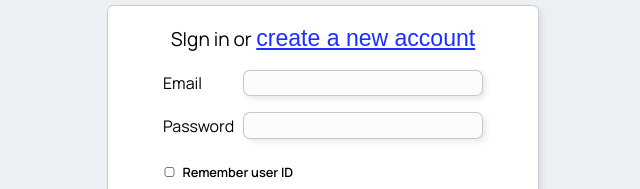
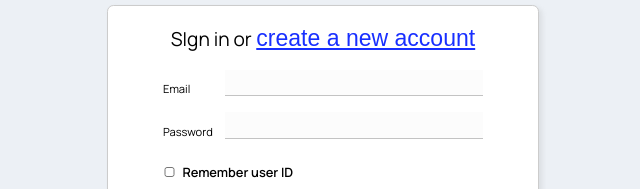
Before and after one commit to isaschlothauer/Web0th, a Next.js app in the folder frontend/: page / in a window 1280 px wide. Shown: the part 211-400 px from the top of the page, without its empty margins (317-957 px from the left). Built offline with nearby package versions, Linux system fonts and the light colour scheme.

Commit message:
Created and added inputField component

```diff
--- a/frontend/app/_components/accountCreation/index.tsx
+++ b/frontend/app/_components/accountCreation/index.tsx
@@ -1,11 +1,11 @@
 "use client"
 
-import React, { ChangeEvent, useState, useEffect } from 'react';
+import React, { useState } from 'react';
 import styles from './index.module.css'
 import { accountRegistrationInputArray } from './accountRegistrationInputArray'
 import SubmitButton from '../formSubmitButton'
 import { ComponentProps } from '../formInput';
-
+import InputField from '../inputField';
 import { emailVerification } from '@/app/hooks/emailVerification';
 
 import axios, {isCancel, AxiosError} from 'axios';
@@ -28,28 +28,25 @@ export default function AccountCreation(componentSetter: ComponentProps) {
     passwordConfirm: '',
   })
 
-  const [ renderMismatchedPassowrdWarningMsg, setRenderMismatchedPassowrdWarningMsg ] = useState<boolean>(false);
-
   const [ renderErrorMsg, setRenderErrorMsg ] = useState<RenderErrorProps>({
     email: false,
     password: 1,
   })
 
   // Input data state handler
-  const handleInputChange = (e: ChangeEvent<HTMLInputElement>) => {
-    const { name, value } = e.target;
-    setRegistrationData((prevState => ({
+  const handleInputChange = (label: string, value: string) => {
+    setRegistrationData((prevState) => ({
       ...prevState,
-      [name]: value,
-    })))
+      [label]: value.trim(),
+    }));
 
     // Resets renderErrorMsg state when input is changed
-    if (name === 'email') {
+    if (label === 'email') {
       setRenderErrorMsg(prevState => ({
         ...prevState,
         email: false
       }))
-    } else if (name === 'password' || name === 'passwordConfirm') {
+    } else if (label === 'password' || label === 'passwordConfirm') {
       setRenderErrorMsg(prevState => ({
         ...prevState,
         password: 1
@@ -90,11 +87,13 @@ export default function AccountCreation(componentSetter: ComponentProps) {
     }
 
     // API call
-    try{
-      const res = await axios.post(`${process.env.NEXT_PUBLIC_URL}:${process.env.NEXT_PUBLIC_BACKEND_PORT}/userRoutes/${process.env.NEXT_PUBLIC_REGISTER}`, registrationData);
-      console.log(res);
-    } catch (error) {
-      console.error(error);
+    if (renderErrorMsg.email == false && passwordMatchVerification == 0) {
+      try{
+        const res = await axios.post(`${process.env.NEXT_PUBLIC_URL}:${process.env.NEXT_PUBLIC_BACKEND_PORT}/userRoutes/${process.env.NEXT_PUBLIC_REGISTER}`, registrationData);
+        console.log(res);
+      } catch (error) {
+        console.error(error);
+      }
     }
   }
 
@@ -115,24 +114,15 @@ export default function AccountCreation(componentSetter: ComponentProps) {
               {/* Input field mapping */}
               {accountRegistrationInputArray.map((item) => (
                 <li key={item.id} className={styles.listStyles}>
-                  <div className={styles.listAlignment}>
-                  <label
-                    htmlFor={item.label}
-                    className={styles.inputFieldLabel}
-                  >
-                    {item.input}
-                  </label>
-
-                  {/* <div className={styles.inputClearContainer}> */}
-                    <input
-                      id={item.label}
-                      name={item.label}
-                      className={styles.inputFieldStyles}
-                      type={item.type} value={registrationData[item.label as keyof AccountRegistrationProps] as string}
-                      onChange={handleInputChange}
-                      required={item.required}
+                  {/* <div className={styles.listAlignment}> */}
+                    <InputField inputProps={{
+                        required:item.required,
+                        input: item.input,
+                        label: item.label,
+                        type: item.type,
+                      }}
+                      onInputChange={handleInputChange}
                     />
-                    </div>
                     {((item.id === 0 && renderErrorMsg.email) && renderErrorMsg.email) && <p className={styles.invalidEmailAddressMsgInvisible}>* Please provide valid email address</p>}
                     {(item.id === 2 && renderErrorMsg.password === 0) && <p className={styles.invalidEmailAddressMsgInvisible}>* Password mismatch</p>}
                 </li>
@@ -144,10 +134,7 @@ export default function AccountCreation(componentSetter: ComponentProps) {
         {/* Submit button */}
         <div className={styles.submitButtonAlignment}>
           <SubmitButton
-            buttonProperties={{
-              buttonName: 'Create Account',
-              disabled: false,
-            }}
+            buttonName='Create Account'
           />
         </div>
       </form>
--- a/frontend/app/_components/formInput/index.tsx
+++ b/frontend/app/_components/formInput/index.tsx
@@ -3,6 +3,8 @@
 import React, { ChangeEvent, useState, useEffect } from 'react';
 import styles from './index.module.css'
 import { formDataInputs } from './inputFieldArray'
+import InputField from '../inputField';
+
 
 import axios, {isCancel, AxiosError} from 'axios';
 
@@ -25,11 +27,10 @@ export default function FormInput(componentSetter: ComponentProps) {
   })
 
   // Input data state handler
-  const handleInputChange = (e: ChangeEvent<HTMLInputElement>) => {
-    const { name, value } = e.target;
+  const handleInputChange = (label: string, value: string) => {
     setFormData((prevState => ({
       ...prevState,
-      [name]: value,
+      [label]: value,
     })))
   }
 
@@ -79,7 +80,15 @@ export default function FormInput(componentSetter: ComponentProps) {
               {/* Input field mapping */}
               {formDataInputs.map((element) => (
                 <li key={element.id} className={styles.listStyles}>
-                  <label
+                  <InputField inputProps={{
+                      required:element.required,
+                      input: element.input,
+                      label: element.label,
+                      type: element.type,
+                    }}
+                    onInputChange={handleInputChange}
+                  />
+                  {/* <label
                     htmlFor={element.label}
                     className={styles.inputFieldLabel}
                   >
@@ -95,7 +104,7 @@ export default function FormInput(componentSetter: ComponentProps) {
                       onChange={handleInputChange}
                       required={element.required}
                     />
-                  </div>
+                  </div> */}
                 </li>
               ))}
             </ul>
--- a/frontend/app/_components/formSubmitButton/index.tsx
+++ b/frontend/app/_components/formSubmitButton/index.tsx
@@ -1,20 +1,19 @@
 import buttonStyles from './index.module.css'
 
 interface submitButtonProps {
-  // buttonName: string
-  buttonProperties: {
-    buttonName: string;
-    disabled: boolean;
-  }
+  buttonName: string
+  // buttonProperties: {
+  //   buttonName: string;
+  //   disabled: boolean;
+  // }
 }
 
 export default function SubmitButton(props: submitButtonProps) {
-  const { buttonName, disabled } = props.buttonProperties;
+  const { buttonName } = props;
   return (
     <button
       type="submit"
       className={`${buttonStyles.button}`}
-      disabled={disabled}
     >
       {buttonName}
     </button>
--- /dev/null
+++ b/frontend/app/_components/inputField/index.module.css
@@ -0,0 +1,21 @@
+.listAlignment {
+  display: flex;
+  width: 100%;
+}
+
+.inputFieldLabel {
+  width: 7em;
+  font-size: 0.7em;
+  vertical-align: bottom;
+  align-self: flex-end;
+}
+
+.inputFieldStyles {
+  width: 100%;
+  background-color: var(--inputFieldBackgroundColor);
+  height: 2em;
+  box-sizing: border-box;
+  padding: 0 0.5em 0 0.5em;
+  border: none;
+  border-bottom: 1px solid rgba(107, 107, 107, 0.4);
+}
--- /dev/null
+++ b/frontend/app/_components/inputField/index.tsx
@@ -0,0 +1,50 @@
+import { ChangeEvent } from "react";
+import styles from "./index.module.css"
+
+
+
+interface InputPropTypes {
+  inputProps: {
+    required: boolean;
+    type: string;
+    label: string;
+    input: string;
+  }
+  onInputChange: (label: string, value: string) => void;
+}
+
+export default function InputField(props: InputPropTypes) {
+  const { input, label, type, required } = props.inputProps;
+  const { onInputChange } = props;
+
+  const handleChange = (e: ChangeEvent<HTMLInputElement>) => {
+    onInputChange(label, e.target.value);
+  };
+
+  return (
+    <>
+      <div className={styles.listAlignment}>
+
+        <label
+          htmlFor={label}
+          className={styles.inputFieldLabel}
+        >
+          {input}
+        </label>
+
+          <input
+            id={label}
+            name={label}
+            className={styles.inputFieldStyles}
+            type={type}
+            onChange={handleChange}
+            required={required}
+          />
+        </div>
+    </>
+  )
+}
+
+function onInputChange(label: string, value: string) {
+  throw new Error("Function not implemented.");
+}
```
